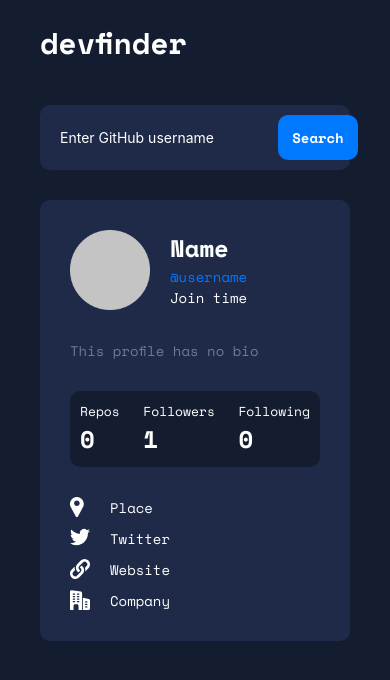
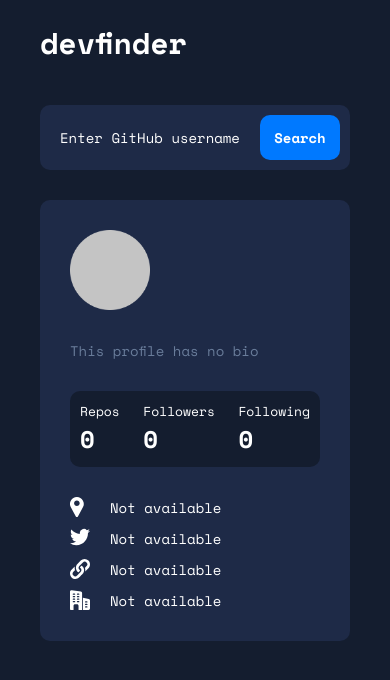
Before and after one commit to BenjaminLin808/Github-Developer-Finder, a React Native app: screen / in a window 390 px wide. Shown: the top 680 px of the page. Built offline with nearby package versions, Linux system fonts and the light colour scheme; grey boxes are pictures that could not be loaded.

Commit message:
fetching user data

```diff
--- a/app.json
+++ b/app.json
@@ -1,7 +1,7 @@
 {
   "expo": {
-    "name": "react-native-calculator",
-    "slug": "react-native-calculator",
+    "name": "react-native-devfinder",
+    "slug": "react-native-devfinder",
     "version": "1.0.0",
     "orientation": "portrait",
     "icon": "./assets/images/icon-sun.svg",
--- a/package.json
+++ b/package.json
@@ -13,7 +13,7 @@
     "preset": "react-native"
   },
   "dependencies": {
-    "axios": "^1.3.5",
+    "axios": "^1.3.6",
     "expo": "~48.0.9",
     "expo-font": "~11.1.1",
     "expo-splash-screen": "^0.18.1",
--- a/screens/GitHubProfile/Card.js
+++ b/screens/GitHubProfile/Card.js
@@ -5,7 +5,11 @@ import Company from "../../components/Company";
 import Website from "../../components/Website";
 import Twitter from "../../components/Twitter";
 
-const Card = () => {
+const Card = ({ user, error, loading }) => {
+  // when loading is true, return null
+  if (loading) {
+    return null;
+  }
   return (
     <View style={styles.card}>
       <View style={{ flexDirection: "row" }}>
@@ -14,9 +18,13 @@ const Card = () => {
           style={styles.avatar}
         />
         <View>
-          <MyTextBold style={{ fontSize: 24 }}>Name</MyTextBold>
-          <MyText style={{ color: "#0079ff" }}>@username</MyText>
-          <MyText>Join time</MyText>
+          <MyTextBold style={{ fontSize: 24 }}>
+            {user.name ? user.name : ""}
+          </MyTextBold>
+          <MyText style={{ color: "#0079ff" }}>
+            {user.login ? `@${user.login}` : ""}
+          </MyText>
+          <MyText></MyText>
         </View>
       </View>
       <View
@@ -27,38 +35,48 @@ const Card = () => {
           paddingBottom: 20,
         }}
       >
-        <MyText style={{ color: "#697c9a" }}>This profile has no bio</MyText>
+        <MyText style={{ color: "#697c9a" }}>
+          {user.bio ? user.bio : "This profile has no bio"}
+        </MyText>
       </View>
       <View style={styles.status}>
         <View>
           <MyText style={styles.statusLabel}>Repos</MyText>
-          <MyTextBold style={styles.statusNumber}>0</MyTextBold>
+          <MyTextBold style={styles.statusNumber}>
+            {user.public_repos ? user.public_repos : "0"}
+          </MyTextBold>
         </View>
         <View>
           <MyText style={styles.statusLabel}>Followers</MyText>
-          <MyTextBold style={styles.statusNumber}>1</MyTextBold>
+          <MyTextBold style={styles.statusNumber}>
+            {user.followers ? user.followers : "0"}
+          </MyTextBold>
         </View>
         <View>
           <MyText style={styles.statusLabel}>Following</MyText>
-          <MyTextBold style={styles.statusNumber}>0</MyTextBold>
+          <MyTextBold style={styles.statusNumber}>
+            {user.following ? user.following : "0"}
+          </MyTextBold>
         </View>
       </View>
       <View style={{ marginTop: 20 }}>
         <View style={styles.iconLabel}>
           <Location color="white" style={styles.icon} />
-          <MyText>Place</MyText>
+          <MyText>{user.location ? user.location : "Not available"}</MyText>
         </View>
         <View style={styles.iconLabel}>
           <Twitter color="white" style={styles.icon} />
-          <MyText>Twitter</MyText>
+          <MyText>
+            {user.twitter_username ? user.twitter_username : "Not available"}
+          </MyText>
         </View>
         <View style={styles.iconLabel}>
           <Website color="white" style={styles.icon} />
-          <MyText>Website</MyText>
+          <MyText>{user.url ? user.url : "Not available"}</MyText>
         </View>
         <View style={styles.iconLabel}>
           <Company color="white" style={styles.icon} />
-          <MyText>Company</MyText>
+          <MyText>{user.company ? user.company : "Not available"}</MyText>
         </View>
       </View>
     </View>
--- a/screens/GitHubProfile/InputArea.js
+++ b/screens/GitHubProfile/InputArea.js
@@ -1,7 +1,13 @@
+import { useState } from "react";
 import { View, Image, TextInput, Pressable, StyleSheet } from "react-native";
 import { MyText, MyTextBold } from "../../components/MyText";
 
-const InputArea = () => {
+const InputArea = ({ searchUser, loading }) => {
+  const [username, setUsername] = useState("");
+
+  const handleSubmit = () => {
+    searchUser(username);
+  };
   return (
     <View style={styles.inputArea}>
       <View style={styles.input}>
@@ -10,14 +16,26 @@ const InputArea = () => {
           style={{ marginRight: 10 }}
         />
         <TextInput
-          value={""}
+          style={{
+            color: "#fff",
+            fontFamily: "SpaceMono-Regular",
+            underlineColorAndroid: "transparent",
+          }}
+          value={username}
           placeholder="Enter GitHub username"
           keyboardType="default"
           placeholderTextColor={"#fff"}
+          onChangeText={(text) => setUsername(text)}
+          disabled={username === "" || loading}
         />
       </View>
 
-      <Pressable style={styles.button}>
+      <Pressable
+        style={styles.button}
+        onPress={() => {
+          handleSubmit();
+        }}
+      >
         <MyTextBold>Search</MyTextBold>
       </Pressable>
     </View>
--- a/screens/GitHubProfile/index.js
+++ b/screens/GitHubProfile/index.js
@@ -6,35 +6,41 @@ import axios from "axios";
 import Header from "./Header";
 import InputArea from "./InputArea";
 import Card from "./Card";
+
 const GitHubProfile = () => {
+  // user state: used to store user information
+  const [user, setUser] = useState("");
+
+  // loading state : used to indicate whether the request is in progress
+  const [loading, setLoading] = useState(false);
+
+  // error state: used to store error message
+  const [error, setError] = useState(null);
+
+  const searchUser = async (username) => {
+    setLoading(true);
+    setError(null);
+
+    try {
+      const response = await axios.get(
+        `https://api.github.com/users/${username}`
+      );
+      setUser(response.data);
+    } catch (error) {
+      console.error(error);
+      setError(error.message);
+    }
+
+    setLoading(false);
+  };
+
   return (
     <View style={{ paddingHorizontal: 20 }}>
       <Header />
-      <InputArea />
-      <Card />
+      <InputArea searchUser={searchUser} loading={loading} />
+      <Card user={user} loading={loading} error={error} />
     </View>
   );
-
-  // const [loading, setLoading] = useState(false);
-  // const [username, setUsername] = useState('');
-  // const [user, setUser] = useState(null);
-  // const [error, setError] = useState(null);
-
-  // const searchUser = async () => {
-  //   setLoading(true);
-  //   setError(null);
-  //   setUser(null);
-
-  //   try {
-  //     const response = await axios.get(`https://api.github.com/users/${username}`);
-  //     setUser(response.data);
-  //   } catch (error) {
-  //     console.error(error);
-  //     setError('User not found!');
-  //   }
-
-  //   setLoading(false);
-  // };
 
   // return (
   // <View style={{ paddingHorizontal: 20 }}>
```
Also changed, not shown: App.js (+1 -12 lines), 1 other file (tests, documents, lock files or other folders).
